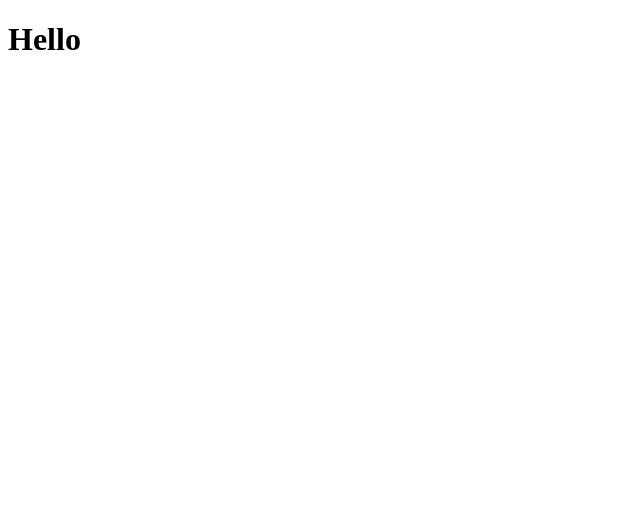
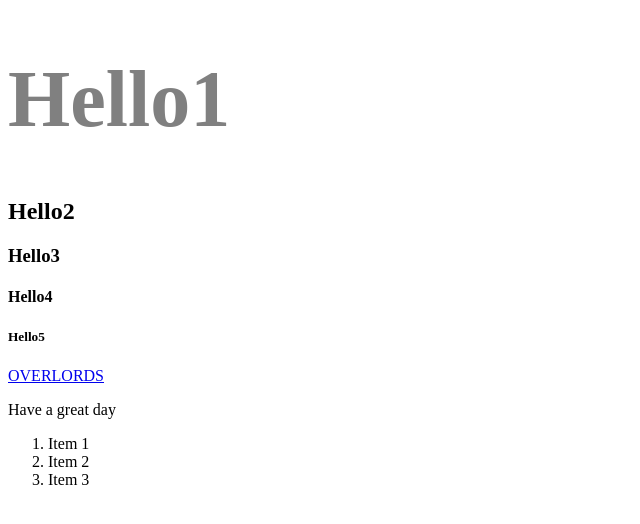
Before and after one commit to cham0421/AlgonquinLvl1, a plain HTML site: page Theory1/index.html in a window 1280 px wide. Shown: the whole page, without its empty margins (0-640 px from the left). Drawn offline with Linux system fonts and the light colour scheme.

Commit message:
day one test

```diff
--- a/Theory1/index.html
+++ b/Theory1/index.html
@@ -1,13 +1,20 @@
 <!DOCTYPE html>
 <html lang="en">
 <head>
-    <meta charset="UTF-8">
-    <meta name="viewport" content="width=device-width, initial-scale=1.0">
-    <meta http-equiv="X-UA-Compatible" content="ie=edge">
-    <title>Document</title>
-
+    <title>Hello World Example</title>
 </head>
 <body>
-    <h1>Hello</h1>
+    <h1 style="color: grey; font-size: 80px;">Hello1</h1>
+    <h2>Hello2</h2>
+    <h3>Hello3</h3>
+    <h4>Hello4</h4>
+    <h5>Hello5</h5>
+    <a href="https://www.google.ca">OVERLORDS</a>
+    <p title="Great day" id="day"> Have a great day</p>
+    <ol>
+        <li>Item 1</li>
+        <li>Item 2</li>
+        <li>Item 3</li>
+    </ol>
 </body>
 </html>
```
